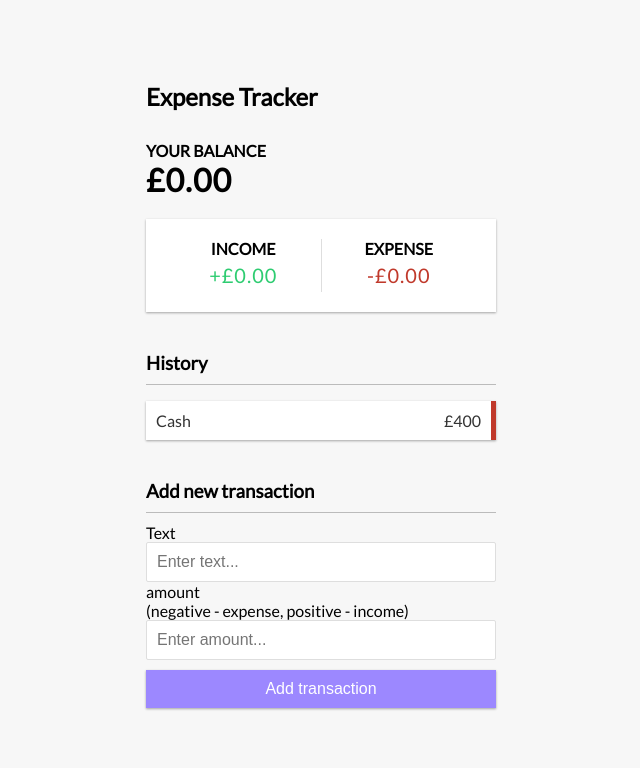
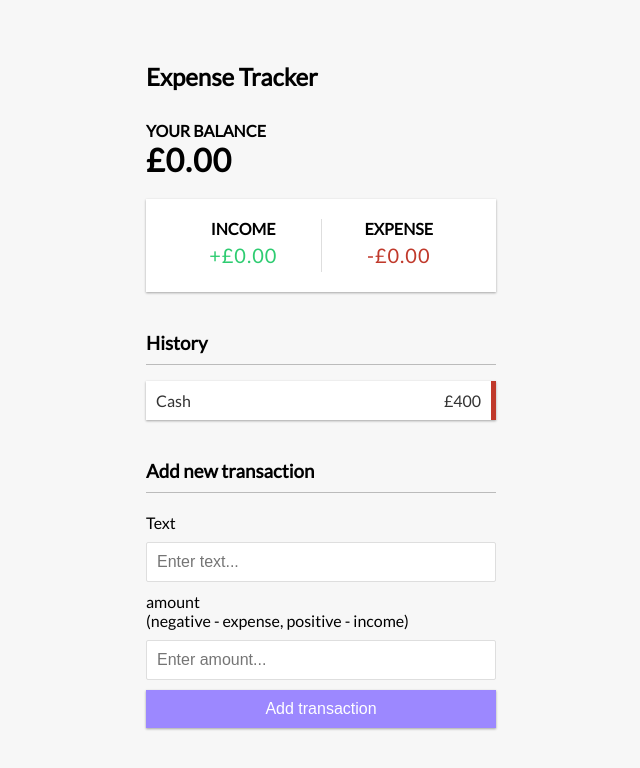
Before and after one commit to naima90/expense-tracker, a React (Create React App) app: page / in a window 1280 px wide. Shown: the top 768 px of the page, without its empty margins (319-959 px from the left). Built offline with nearby package versions, Linux system fonts and the light colour scheme.

Commit message:
refactored component files to fix console syntax-error

```diff
--- a/src/components/AddTransaction.js
+++ b/src/components/AddTransaction.js
@@ -6,12 +6,12 @@ export const AddTransaction = () => {
     <h3>Add new transaction</h3>
     <form>
       <div className="form-control">
-        <labell htmlFor="text">Text</labell>
+        <label htmlFor="text">Text</label>
         <input type="text" placeholder="Enter text..." />
       </div><div className="form-control">
-        <labell htmlFor="amount">amount
+        <label htmlFor="amount">amount
         <br />
-        (negative - expense, positive - income)</labell>
+        (negative - expense, positive - income)</label>
         <input type="number" placeholder="Enter amount..." />
       </div>
       <button className="btn">Add transaction</button>
--- a/src/components/Balance.js
+++ b/src/components/Balance.js
@@ -4,7 +4,7 @@ export const Balance = () => {
   return (
     <>
       <h4>Your Balance</h4>
-      <h1 id='balance'>£0.00</h1>
+      <h1>£0.00</h1>
     </>
   )
 }
--- a/src/components/Header.js
+++ b/src/components/Header.js
@@ -9,5 +9,3 @@ export const Header = () => {
     </div>
   )
 }
-
-export default Header;
--- a/src/components/IncomeExpenses.js
+++ b/src/components/IncomeExpenses.js
@@ -5,11 +5,11 @@ export const IncomeExpenses = () => {
     <div className='inc-exp-container'>
       <div>
         <h4>Income</h4>
-        <p id="money-plus" class="money plus">+£0.00</p>
+        <p className="money plus">+£0.00</p>
       </div>
       <div>
         <h4>Expense</h4>
-        <p id="money-minus" className="money minus">-£0.00</p>
+        <p className="money minus">-£0.00</p>
       </div>
     </div>
   )
--- a/src/components/TransactionList.js
+++ b/src/components/TransactionList.js
@@ -4,12 +4,11 @@ export const TransactionList = () => {
   return (
     <>
       <h3>History</h3>
-      <ul id='list' className='list'>
-        <li className='minus'>
-          Cash <span>£400</span> <button className='delete-btn'>x</button>
+      <ul className="list">
+        <li className="minus">
+          Cash <span>£400</span> <button className="delete-btn">x</button>
           </li>
       </ul>
-
     </>
   )
 }
```
